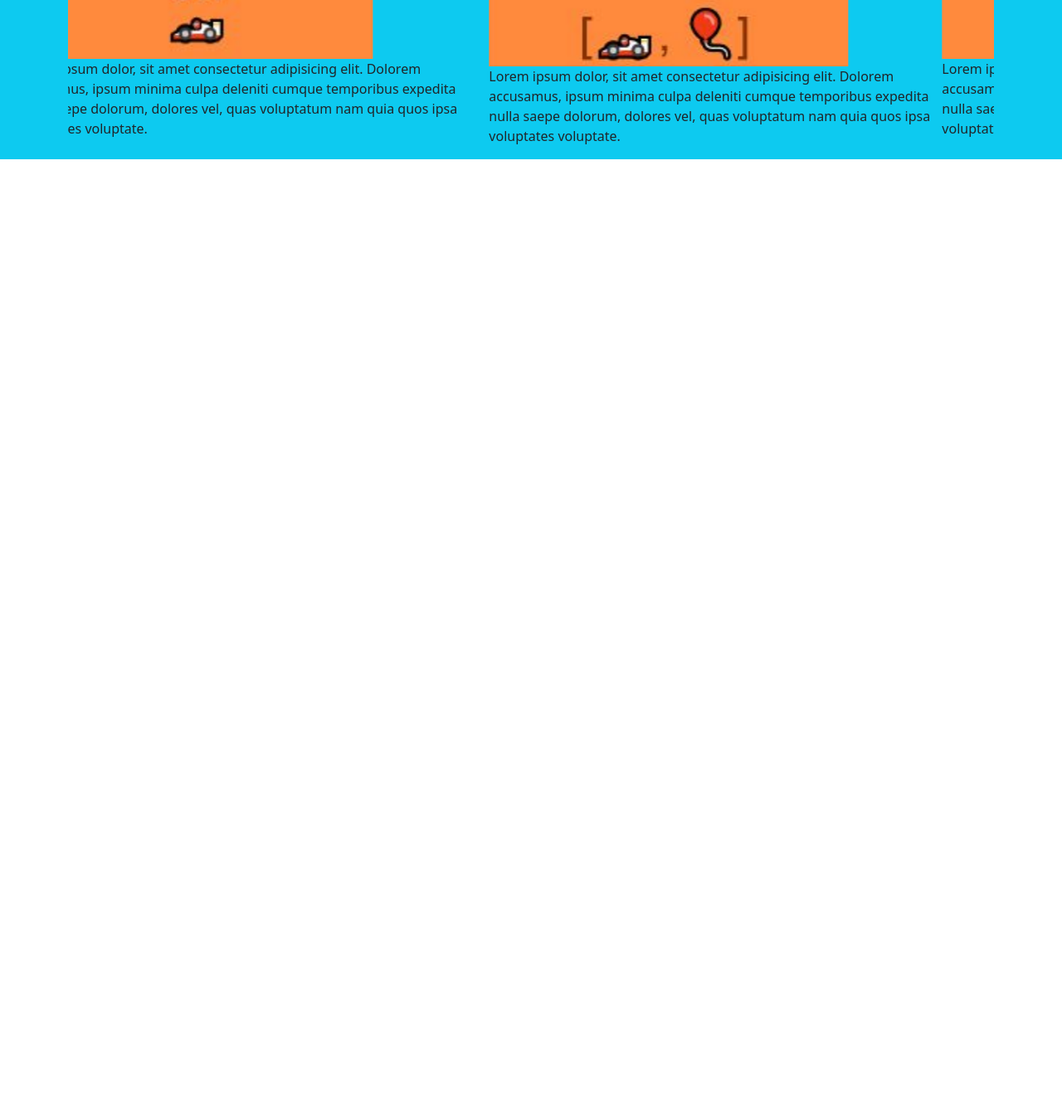
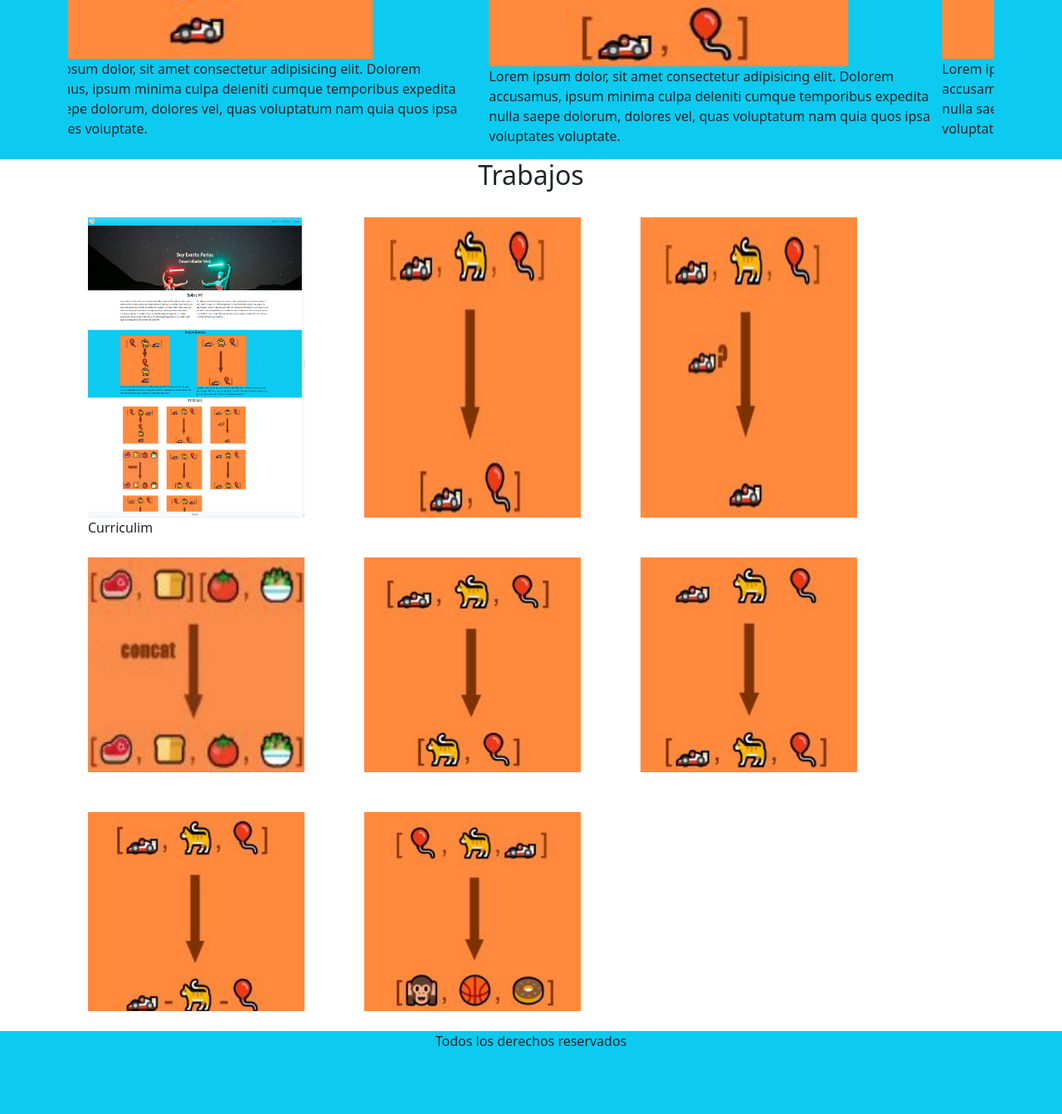
Before and after one commit to evertofd/evertofd, a plain HTML site: page index.html in a window 1280 px wide. Shown: the part 1249-2592 px from the top of the page at 83% size. Before the commit the page ends 1441 px from the top, so only its background shows below. Drawn offline with nearby package versions, Linux system fonts and the light colour scheme.

Commit message:
Trabajos and Footer

```diff
--- a/assets/css/style.css
+++ b/assets/css/style.css
@@ -13,3 +13,12 @@ header{
     background-repeat: no-repeat;
     background-size: cover;
 }
+
+.trabajo img{
+    width: 100%;
+    height: 100%;
+}
+
+footer{
+    height: 100px;
+}
--- a/index.html
+++ b/index.html
@@ -114,6 +114,43 @@
     </section>
 
 
+    <section id="Trabajos">
+        <h2 class="text-center">Trabajos</h2>
+        <div class="container">
+            <div class="row trabajo">
+                <div class="col-md-3 m-4">
+                    <a href="https://www.google.com" target="_blank"><img src="./assets/img/pantallazo.png" alt=""/></a>
+                    <p>Curriculim</p>
+                </div>
+                <div class="col-md-3 m-4">
+                    <img src="./assets/img/2.png" alt=""/>
+                </div>
+                <div class="col-md-3 m-4">
+                    <img src="./assets/img/3.png" alt=""/>
+                </div>
+                <div class="col-md-3 m-4">
+                    <img src="./assets/img/4.png" alt=""/>
+                </div>
+                <div class="col-md-3 m-4">
+                    <img src="./assets/img/5.png" alt=""/>
+                </div>
+                <div class="col-md-3 m-4">
+                    <img src="./assets/img/6.png" alt=""/>
+                </div>
+                <div class="col-md-3 m-4">
+                    <img src="./assets/img/7.png" alt=""/>
+                </div>
+                <div class="col-md-3 m-4">
+                    <img src="./assets/img/8.png" alt=""/>
+                </div>
+            </div>
+        </div>
+    </section>
+
+    <footer class="text-center bg-info">
+        <p>Todos los derechos reservados</p>
+    </footer>
+
 
     <script src="https://cdn.jsdelivr.net/npm/bootstrap@5.2.3/dist/js/bootstrap.bundle.min.js"
         integrity="sha384-kenU1KFdBIe4zVF0s0G1M5b4hcpxyD9F7jL+jjXkk+Q2h455rYXK/7HAuoJl+0I4"
```
Also changed, not shown: assets/img/5.png (added), assets/img/6.png (added), assets/img/7.png (added), assets/img/8.png (added), assets/img/pantallazo.png (added).
